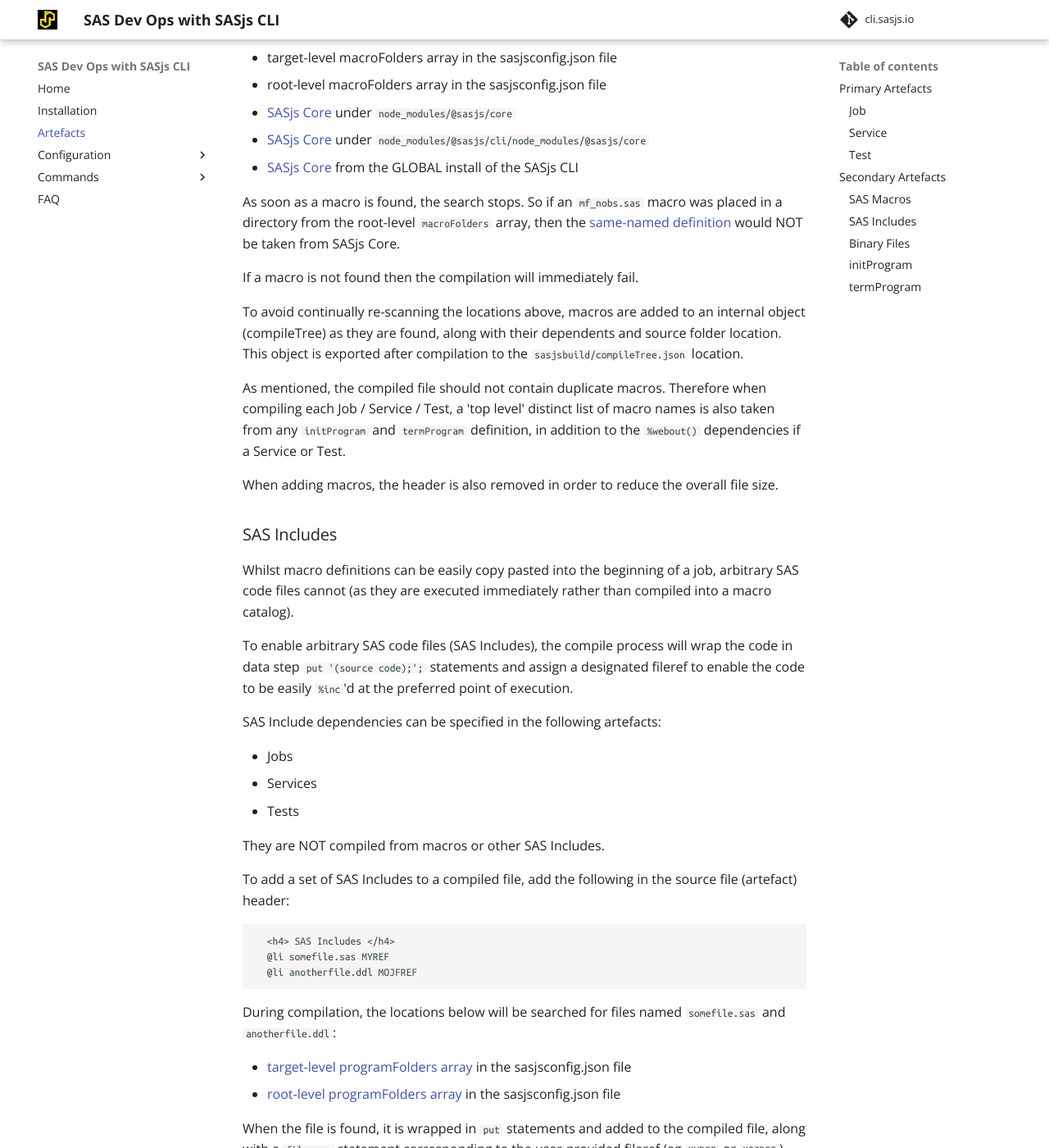
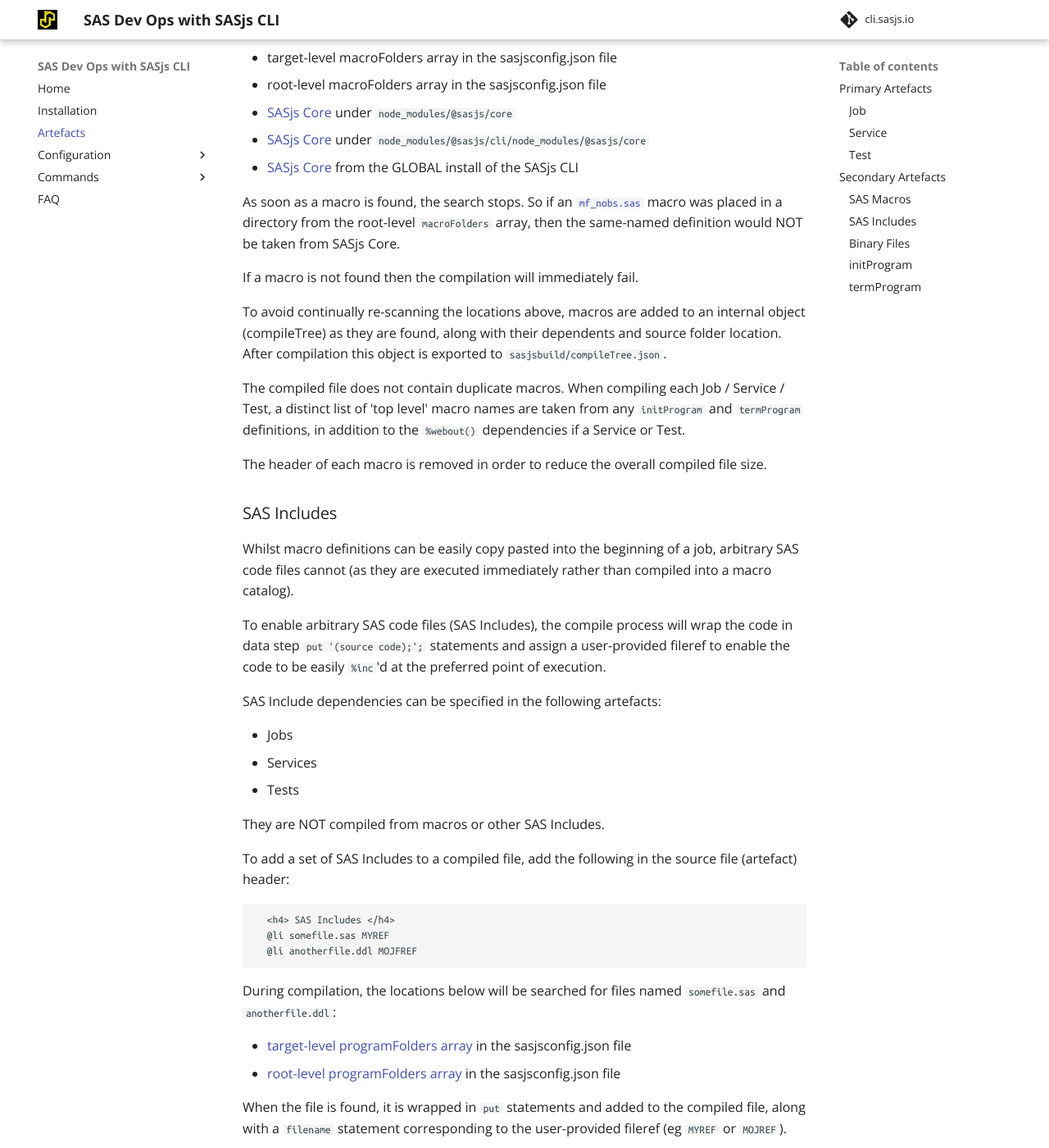
Before and after one commit to sasjs/cli.sasjs.io, an MkDocs documentation site: the page built from docs/artefacts.md, in a window 1280 px wide and 1400 px high, scrolled down 2209 px. Shown: the whole window at 82% size. Built offline with MkDocs 1.6.1 and Material for MkDocs 9.7.7, drawn with Linux system fonts in a browser that asks for light colours; comment, search, counter and statistics services are not loaded.

Commit message:
chore: automated commit

```diff
--- a/docs/artefacts.md
+++ b/docs/artefacts.md
@@ -84,21 +84,21 @@
 * [SASjs Core](https://core.sasjs.io) under `node_modules/@sasjs/cli/node_modules/@sasjs/core`
 * [SASjs Core](https://core.sasjs.io) from the GLOBAL install of the SASjs CLI
 
-As soon as a macro is found, the search stops.  So if an `mf_nobs.sas` macro was placed in a directory from the root-level `macroFolders` array, then the [same-named definition](https://core.sasjs.io/mf__nobs_8sas.html) would NOT be taken from SASjs Core.
+As soon as a macro is found, the search stops.  So if an [`mf_nobs.sas`](https://core.sasjs.io/mf__nobs_8sas.html) macro was placed in a directory from the root-level `macroFolders` array, then the same-named definition would NOT be taken from SASjs Core.
 
 If a macro is not found then the compilation will immediately fail.
 
-To avoid continually re-scanning the locations above, macros are added to an internal object (compileTree) as they are found, along with their dependents and source folder location.  This object is exported after compilation to the `sasjsbuild/compileTree.json` location.
+To avoid continually re-scanning the locations above, macros are added to an internal object (compileTree) as they are found, along with their dependents and source folder location.  After compilation this object is exported to `sasjsbuild/compileTree.json`.
 
-As mentioned, the compiled file should not contain duplicate macros.  Therefore when compiling each Job / Service / Test, a 'top level' distinct list of macro names is also taken from any `initProgram` and `termProgram` definition, in addition to the `%webout()` dependencies if a Service or Test.
+The compiled file does not contain duplicate macros. When compiling each Job / Service / Test, a distinct list of 'top level' macro names are taken from any `initProgram` and `termProgram` definitions, in addition to the `%webout()` dependencies if a Service or Test.
 
-When adding macros, the header is also removed in order to reduce the overall file size.
+The header of each macro is removed in order to reduce the overall compiled file size.
 
 ### SAS Includes
 
 Whilst macro definitions can be easily copy pasted into the beginning of a job, arbitrary SAS code files cannot (as they are executed immediately rather than compiled into a macro catalog).
 
-To enable arbitrary SAS code files (SAS Includes), the compile process will wrap the code in data step `put '(source code);';` statements and assign a designated fileref to enable the code to be easily `%inc`'d at the preferred point of execution.
+To enable arbitrary SAS code files (SAS Includes), the compile process will wrap the code in data step `put '(source code);';` statements and assign a user-provided fileref to enable the code to be easily `%inc`'d at the preferred point of execution.
 
 SAS Include dependencies can be specified in the following artefacts:
 
```
